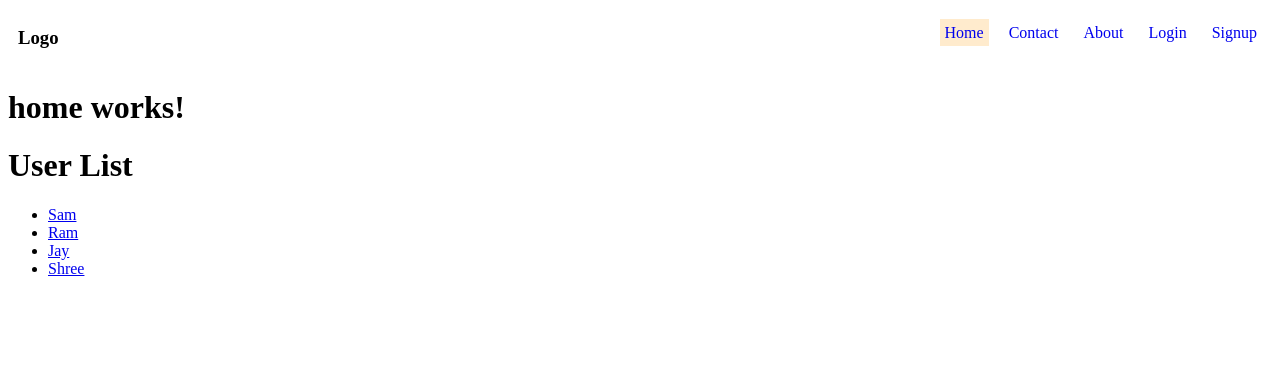
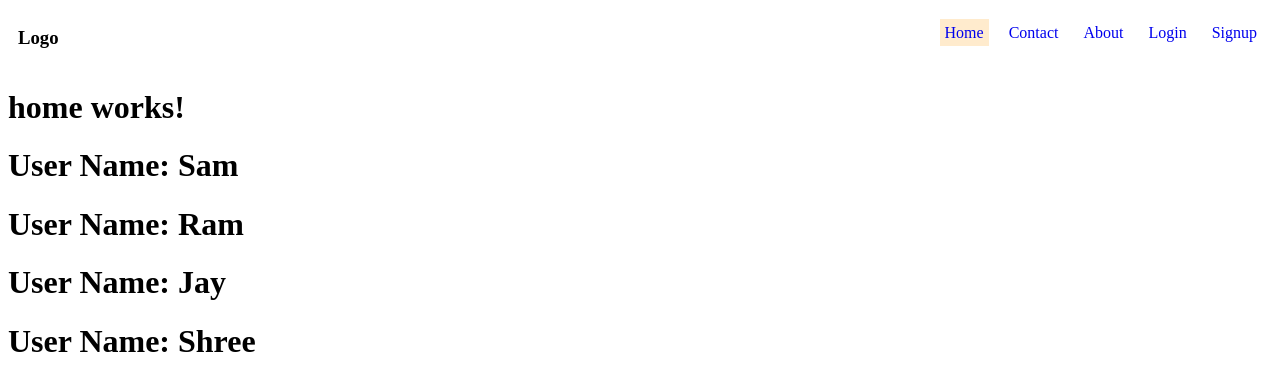
Before and after one commit to shubham4786/Angular, an Angular app in the folder my-app/: page / in a window 1280 px wide. Shown: the top 390 px of the page. Built offline with nearby package versions, Linux system fonts and the light colour scheme.

Commit message:
reuse computers with data pass

```diff
--- a/my-app/src/app/home/home.html
+++ b/my-app/src/app/home/home.html
@@ -1,9 +1,4 @@
 <h1>home works!</h1>
-
-<h1>User List</h1>
-
-<ul>
-    @for (user of users; track user.id) {
-    <li><a routerLink="user/{{user.id}}/{{user.name}}">{{user.name}}</a></li>
-    }
-</ul>
+@for (user of users; track user.id) {
+<app-user [user]="user" />
+}
--- a/my-app/src/app/home/home.ts
+++ b/my-app/src/app/home/home.ts
@@ -1,9 +1,10 @@
 import { Component } from '@angular/core';
-import { Router, RouterLink } from '@angular/router';
+
+import { User } from '../user/user';
 
 @Component({
   selector: 'app-home',
-  imports: [RouterLink],
+  imports: [User],
   templateUrl: './home.html',
   styleUrl: './home.css'
 })
--- a/my-app/src/app/user/user.html
+++ b/my-app/src/app/user/user.html
@@ -1 +1 @@
-<h1>Wellcome, {{name}}</h1>
+<h1>User Name: {{user.name}}</h1>
--- a/my-app/src/app/user/user.ts
+++ b/my-app/src/app/user/user.ts
@@ -1,4 +1,4 @@
-import { Component } from '@angular/core';
+import { Component, Input } from '@angular/core';
 import { ActivatedRoute } from '@angular/router';
 
 @Component({
@@ -8,10 +8,6 @@ import { ActivatedRoute } from '@angular/router';
   styleUrl: './user.css'
 })
 export class User {
-  name: null | string = ''
-  constructor(private route: ActivatedRoute) { }
+  @Input() user: any = ''
 
-  ngOnInit() {
-    this.route.params.subscribe(data => { this.name = data['name'] })
-  }
 }
```
